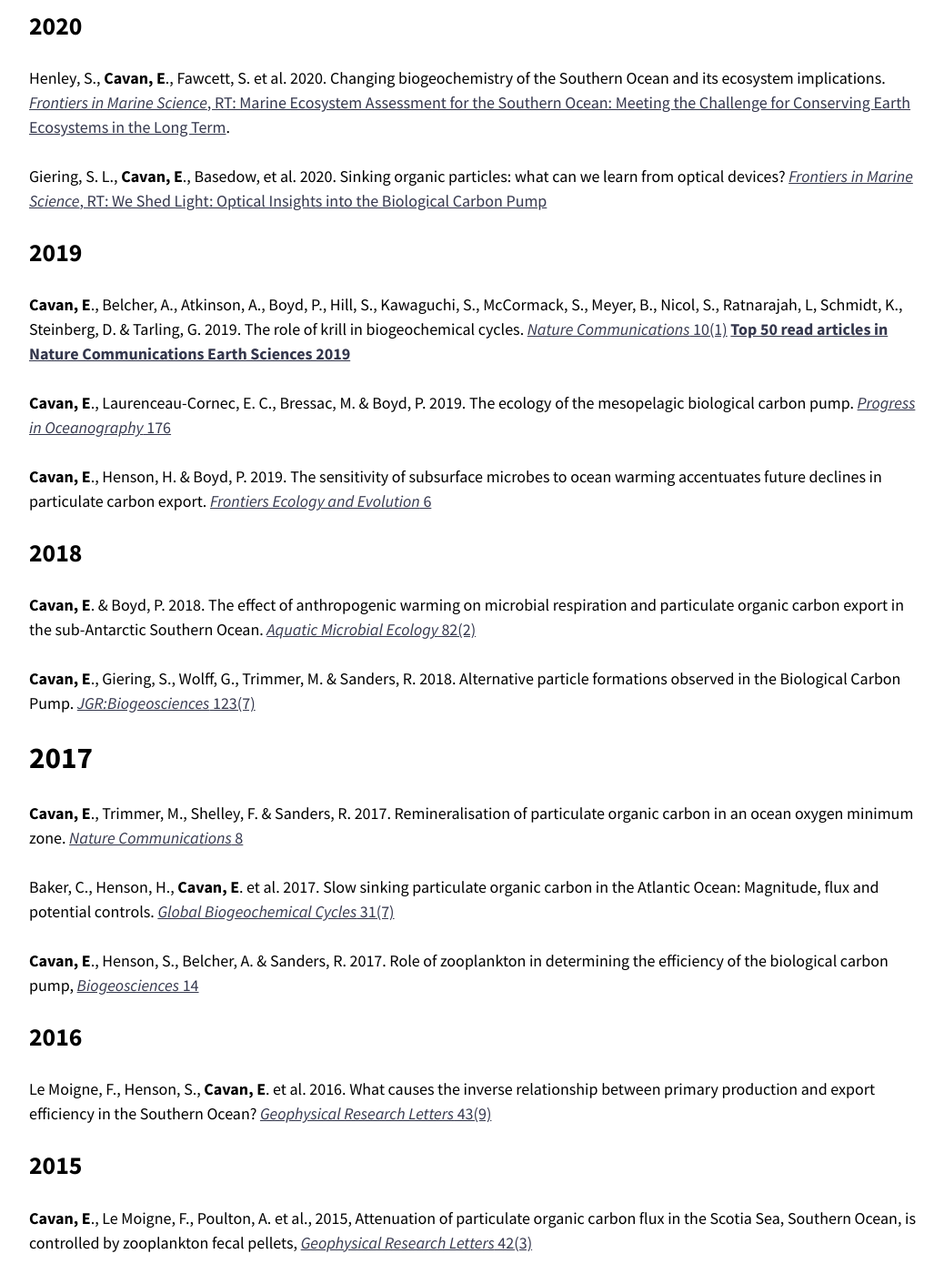
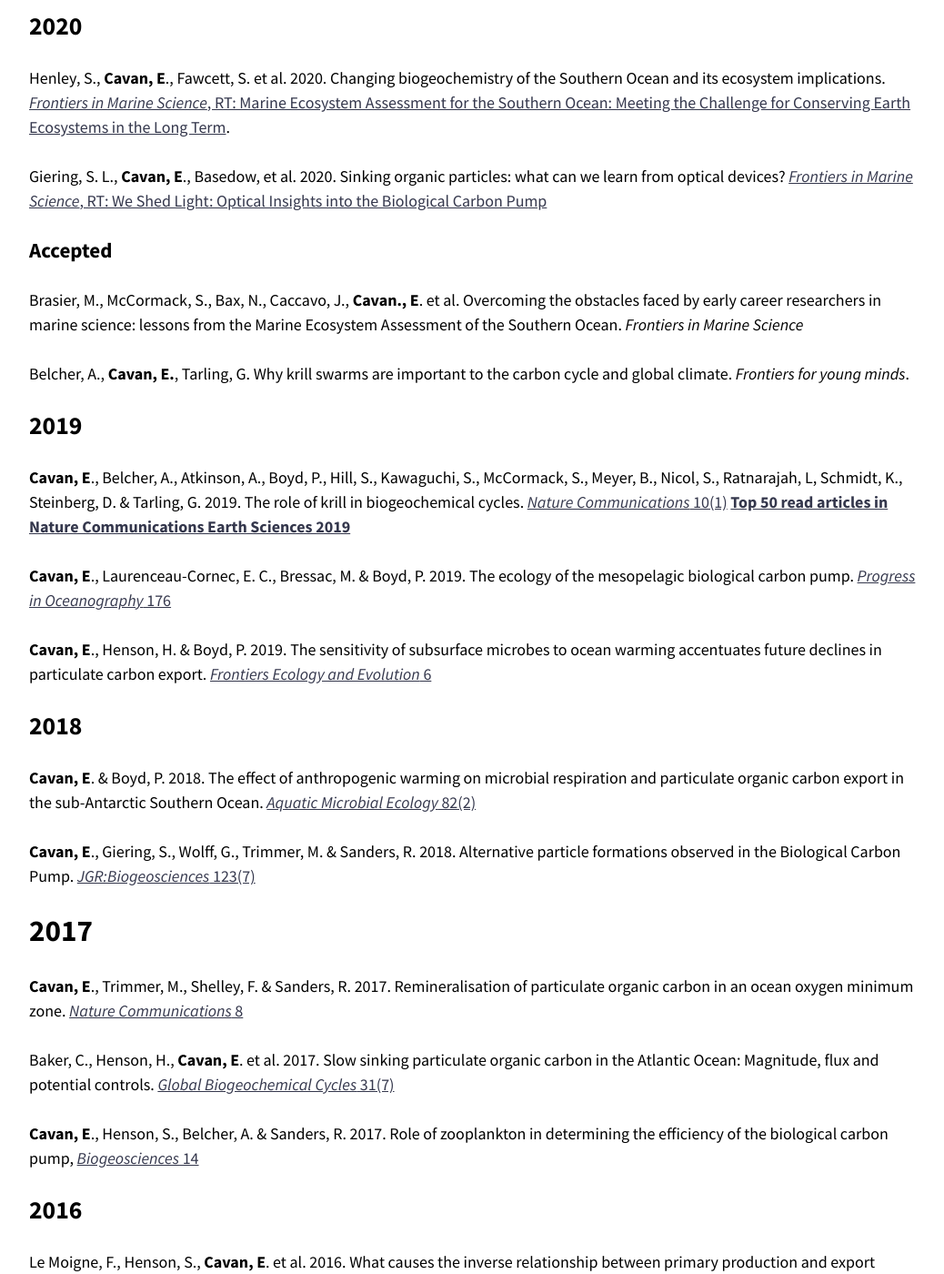
Before and after one commit to e-cavan/e-cavan.github.io, a Jekyll site: the page built from Publications/index.md, in a window 1280 px wide and 1400 px high, scrolled down 510 px. Shown: the whole window at 91% size, without its empty margins (114-1152 px from the left). Built offline with Jekyll 4.4.1, drawn with Linux system fonts in a browser that asks for light colours; nearby versions of some CDN libraries; some of the changed text lies outside the part shown.

```diff
--- a/Publications/index.md
+++ b/Publications/index.md
@@ -11,6 +11,12 @@ See [Google Scholar page](https://scholar.google.com/citations?user=q2ufJ5IAAAAJ
 Henley, S., **Cavan, E**., Fawcett, S. et al. 2020. Changing biogeochemistry of the Southern Ocean     and its ecosystem implications. [_Frontiers in Marine Science_, RT: Marine Ecosystem Assessment for the Southern Ocean: Meeting the Challenge for Conserving Earth Ecosystems in the Long Term](https://www.frontiersin.org/articles/10.3389/fmars.2020.00581/abstract).
 
 Giering, S. L., **Cavan, E**., Basedow, et al. 2020. Sinking organic particles: what can we learn from optical devices? [_Frontiers in Marine Science_, RT: We Shed Light: Optical Insights into the     Biological Carbon Pump](https://www.frontiersin.org/articles/10.3389/fmars.2019.00834/full)
+
+### Accepted
+
+Brasier, M., McCormack, S., Bax, N., Caccavo, J., **Cavan., E**. et al. Overcoming the obstacles faced by early career researchers in marine science: lessons from the Marine Ecosystem Assessment of the Southern Ocean. _Frontiers in Marine Science_
+
+Belcher, A., **Cavan, E.**, Tarling, G. Why krill swarms are important to the carbon cycle and global climate. _Frontiers for young minds_.
 
 ## 2019
 
--- a/_config.yml
+++ b/_config.yml
@@ -39,7 +39,7 @@ google_analytics: # Google Analytics id, e.g. "UA-NNNNNNNN-N"
 disqus:
   shortname: # Disqus shortname, e.g. "my_disqus_shortname"
 twitter:
-  username: # site's Twitter username, e.g. "mmistakes"
+  username: "emma_cavan" # site's Twitter username, e.g. "mmistakes"
 
 # Liquid
 liquid:
--- a/_includes/head.html
+++ b/_includes/head.html
@@ -15,6 +15,7 @@
     <meta name="description" content="{{ page.excerpt | default: site.description | strip_html | normalize_whitespace | truncate: 160 | escape }}">
     <link rel="canonical" href="{{ page.url | replace:'index.html', '' | absolute_url }}">
   {% endif %}
+  <meta name="google-site-verification" content="U7Znao__u1LLbeRFiWTq9K1z_mchZKl0Zyn6Ga_iOCg" />
 
   <script>
     /* Cut the mustard */
```
Also changed, not shown: other parts of Publications/index.md (+0 -4 lines), index.md (+2 -1 lines), _posts/2020-07-31-fellowship.md (renamed from _posts/2020-06-12-fellowship.md).
